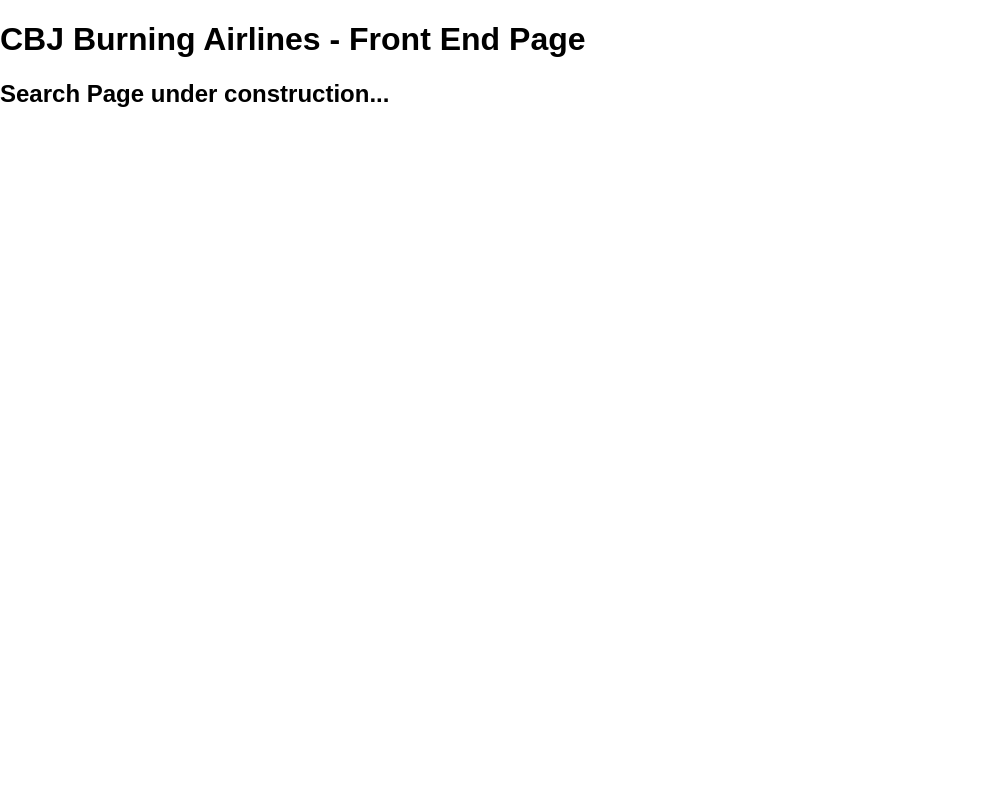
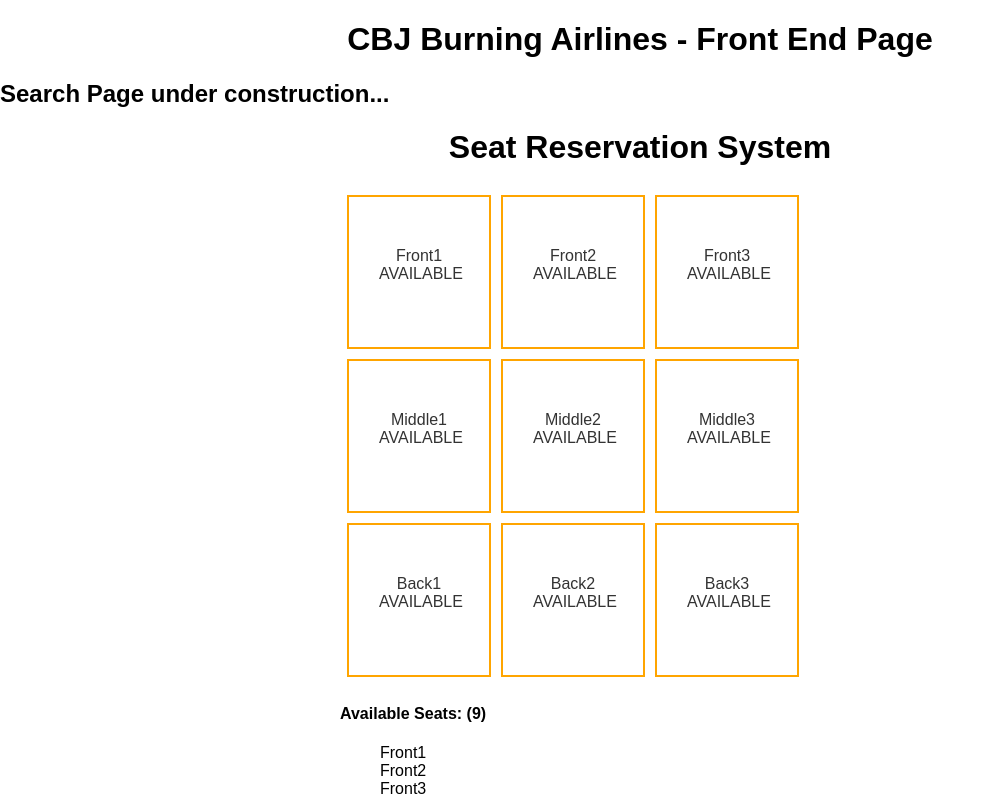
Before and after one commit to BingDarla/burning_react, a React (Create React App) app: page / in a window 1280 px wide. Shown: the top 798 px of the page, without its empty margins (0-994 px from the left). Built offline with nearby package versions, Linux system fonts and the light colour scheme.

Commit message:
simple seat done

```diff
--- a/src/components/App.js
+++ b/src/components/App.js
@@ -1,5 +1,6 @@
 import React, { Component } from 'react';
 import Search from './Search';
+import SiteMap from './SiteMap';
 
 class App extends Component {
   render() {
@@ -7,6 +8,8 @@ class App extends Component {
       <div className="App">
         <h1>CBJ Burning Airlines - Front End Page</h1>
         <Search />
+        <SiteMap />
+
       </div>
     );
   }
--- /dev/null
+++ b/src/components/SiteMap.js
@@ -0,0 +1,110 @@
+import React, {SuperComponent as Component} from 'react';
+
+
+
+class SiteMap extends React.Component {
+
+  constructor() {
+    super();
+      this.state = {
+      seat: [
+        'Front1','Front2','Front3',
+        'Middle1','Middle2','Middle3',
+        'Back1','Back2','Back3'
+      ],
+      seatAvailable: [
+        'Front1','Front2','Front3',
+        'Middle1','Middle2','Middle3',
+        'Back1','Back2','Back3'
+      ],
+      seatReserved: []
+    }
+  }
+
+  onClickData(seat) {
+    if(this.state.seatReserved.indexOf(seat) > -1 ) {
+      this.setState({
+        seatAvailable: this.state.seatAvailable.concat(seat),
+        seatReserved: this.state.seatReserved.filter(res => res != seat)
+      })
+    } else {
+      this.setState({
+        seatReserved: this.state.seatReserved.concat(seat),
+        seatAvailable: this.state.seatAvailable.filter(res => res != seat)
+      })
+    }
+  }
+
+  render() {
+    return (
+      <div>
+        <h1>Seat Reservation System</h1>
+        <DrawGrid
+          seat = { this.state.seat }
+          available = { this.state.seatAvailable }
+          reserved = { this.state.seatReserved }
+          onClickData = { this.onClickData.bind(this) }
+          />
+      </div>
+    )
+  }
+}
+
+class DrawGrid extends React.Component {
+  render() {
+    return (
+       <div className="container">
+        <h2></h2>
+        <table className="grid">
+          <tbody>
+              <tr>
+                { this.props.seat.map( row =>
+                  <td
+                    className={this.props.reserved.indexOf(row) > -1? 'reserved': 'available'}
+                    key={row} onClick = {e => this.onClickSeat(row)}>{row} </td>) }
+              </tr>
+          </tbody>
+        </table>
+
+        <AvailableList available = { this.props.available } />
+        <ReservedList reserved = { this.props.reserved } />
+       </div>
+    )
+  }
+
+  onClickSeat(seat) {
+    this.props.onClickData(seat);
+  }
+}
+
+class AvailableList extends React.Component {
+  render() {
+    const seatCount = this.props.available.length;
+    return(
+      <div className="left">
+        <h4>Available Seats: ({seatCount == 0? 'No seats available' : seatCount})</h4>
+        <ul>
+          {this.props.available.map( res => <li key={res} >{res}</li> )}
+        </ul>
+      </div>
+    )
+  }
+}
+
+class ReservedList extends React.Component {
+  render() {
+    return(
+      <div className="right">
+        <h4>Reserved Seats: ({this.props.reserved.length})</h4>
+        <ul>
+          { this.props.reserved.map(res => <li key={res} >{res}</li>) }
+        </ul>
+      </div>
+    )
+  }
+}
+
+
+
+
+export default SiteMap
--- a/src/index.css
+++ b/src/index.css
@@ -3,3 +3,55 @@ body {
   padding: 0;
   font-family: sans-serif;
 }
+.square {
+  width: 2px;
+  height: 2px;
+}
+#app {
+}
+
+h1 {
+  text-align: center;
+}
+
+.container {
+  width: 600px;
+  margin: auto;
+}
+
+.grid td {
+  width: 80px;
+  height: 50px;
+  padding: 50px 30px;
+  border: 2px solid orange;
+  text-align: center;
+  float: left;
+  margin: 5px;
+}
+
+.grid td:hover {
+  opacity: .7;
+  cursor: pointer;
+}
+
+.reserved {
+  background: orange;
+  color: #fff;
+  display: inline-block;
+}
+
+.reserved::after {
+  content: 'RESERVED'
+}
+
+.available::after {
+  content: 'AVAILABLE'
+}
+
+.available {
+  color: #333;
+}
+
+li {
+  list-style: none;
+}
```
Also changed, not shown: package.json (line endings or trailing spaces).
